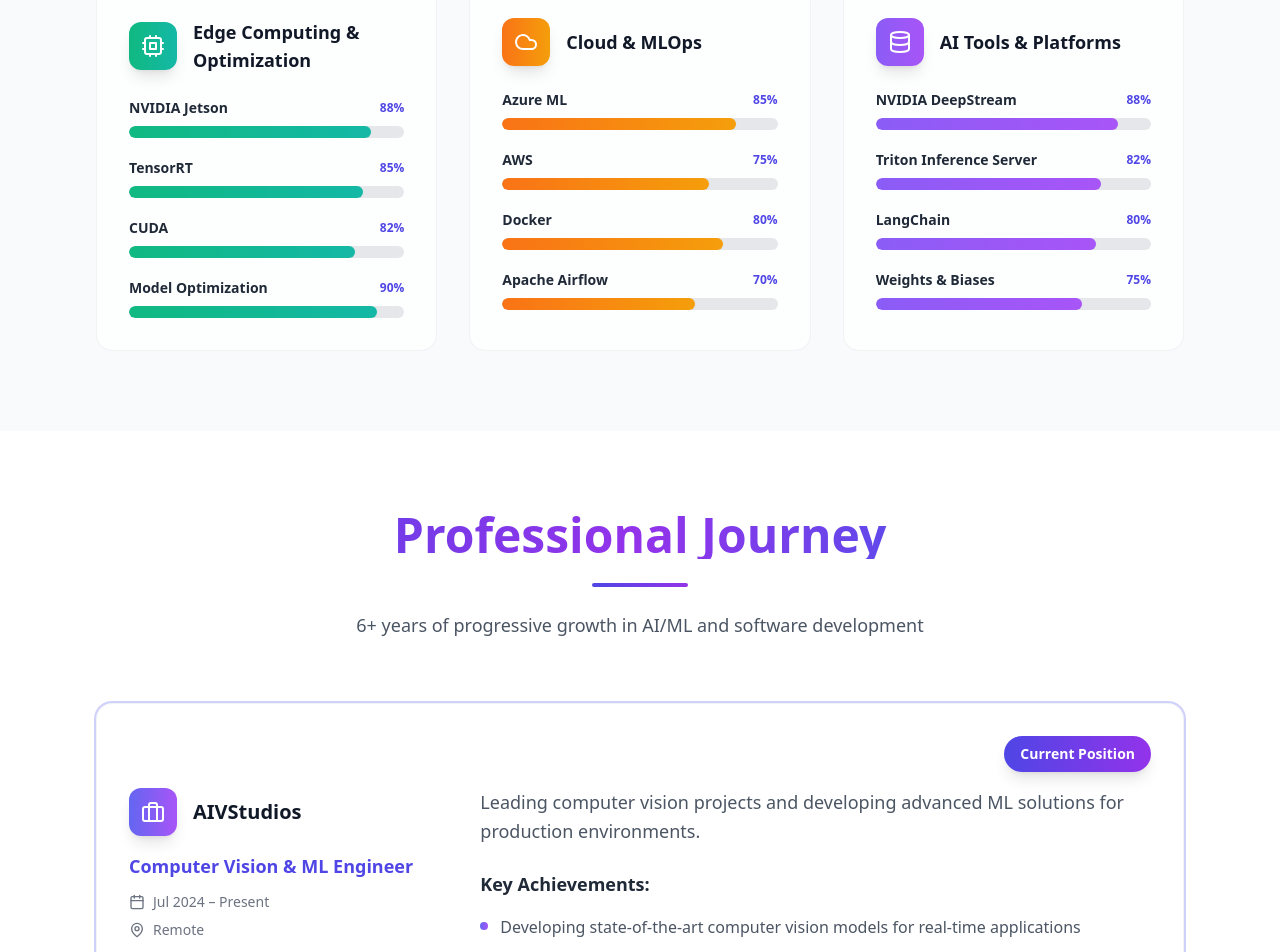
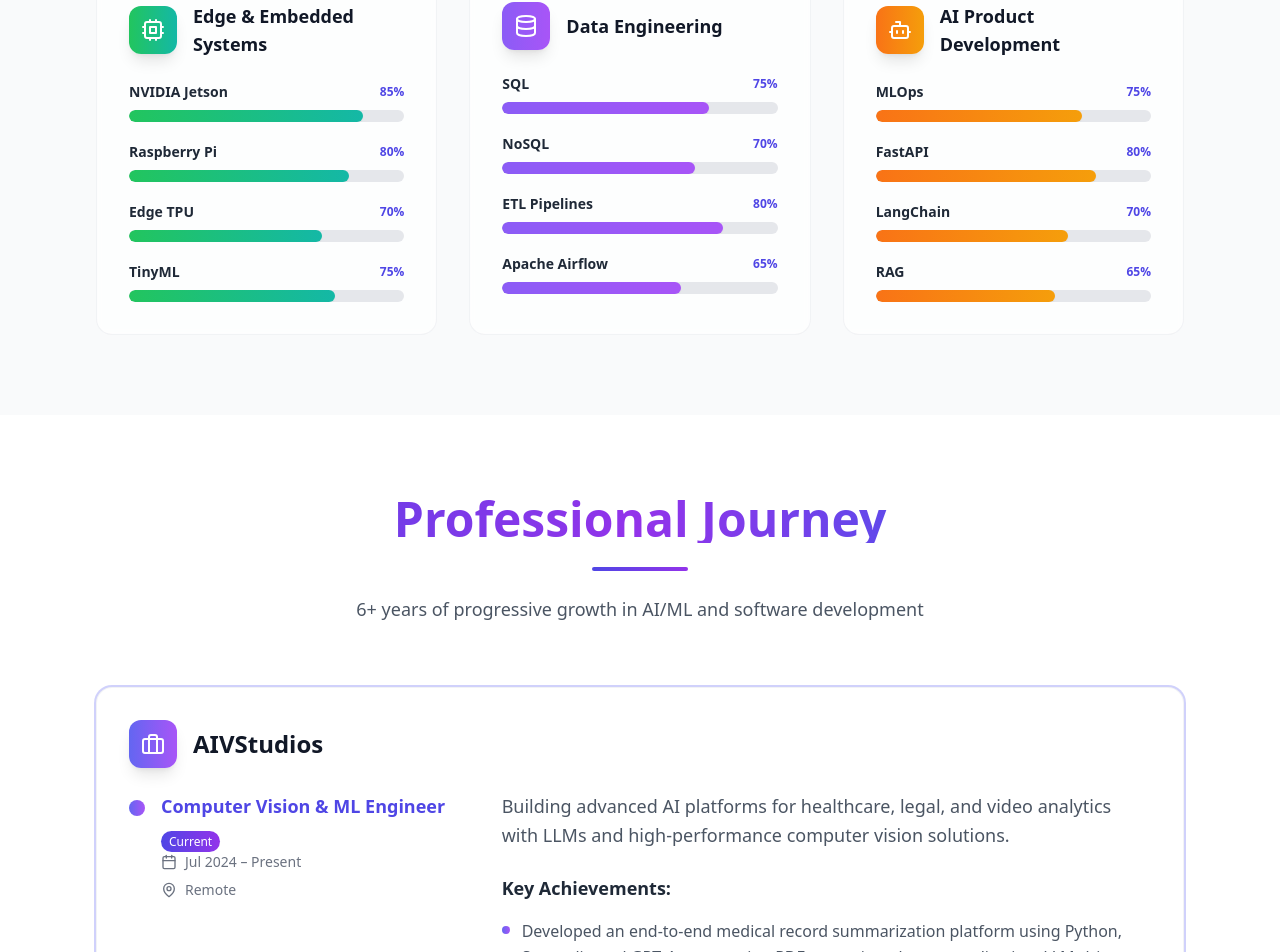
Before and after one commit to Abdulrehmanghani/portfolio, a React (Vite) app: page / in a window 1280 px wide. Shown: the part 2439-3391 px from the top of the page. Built offline with nearby package versions, Linux system fonts and the light colour scheme.

Commit message:
updated with new details

```diff
--- a/src/App.tsx
+++ b/src/App.tsx
@@ -294,13 +294,42 @@
         </div>
 
         {/* Contact Cards - Single Row, Enhanced Design */}
-        <div className="mt-20 px-16 sm:px-20 lg:px-28">
+          <div className="mt-16 px-16 sm:px-20 lg:px-28">
             <div className="grid grid-cols-2 md:grid-cols-3 lg:grid-cols-5 gap-4">
-            <ContactCard icon={<Mail />} value="abdulrehmanghani197@gmail.com" href="mailto:abdulrehmanghani197@gmail.com" compact />
-            <ContactCard icon={<Phone />} value="+92-341-7528497" href="tel:+923417528497" compact />
-            <ContactCard icon={<MapPin />} value="Islamabad, Pakistan" compact />
-            <ContactCard icon={<Linkedin />} value="linkedin.com/in/abdulrehman197" href="https://linkedin.com/in/abdulrehman197" compact />
-            <ContactCard icon={<Github />} value="github.com/Abdulrehmanghani" href="https://github.com/Abdulrehmanghani" compact />
+              <ContactCard
+                icon={<Mail />}
+                value="abdulrehmanghani197@gmail.com"
+                href="mailto:abdulrehmanghani197@gmail.com"
+                compact
+                className="hover:-translate-y-1 transition-transform duration-200"
+              />
+              <ContactCard
+                icon={<Phone />}
+                value="+92-341-7528497"
+                href="tel:+923417528497"
+                compact
+                className="hover:-translate-y-1 transition-transform duration-200"
+              />
+              <ContactCard
+                icon={<MapPin />}
+                value="Islamabad, Pakistan"
+                compact
+                className="hover:-translate-y-1 transition-transform duration-200"
+              />
+              <ContactCard
+                icon={<Linkedin />}
+                value="linkedin.com/in/abdulrehman197"
+                href="https://linkedin.com/in/abdulrehman197"
+                compact
+                className="hover:-translate-y-1 transition-transform duration-200"
+              />
+              <ContactCard
+                icon={<Github />}
+                value="github.com/Abdulrehmanghani"
+                href="https://github.com/Abdulrehmanghani"
+                compact
+                className="hover:-translate-y-1 transition-transform duration-200"
+              />
             </div>
           </div>
       </div>
@@ -308,11 +337,12 @@
   );
 }
 
-function ContactCard({ icon, value, href, compact }: {
+function ContactCard({ icon, value, href, compact, className }: {
   icon: React.ReactNode;
   value: string;
   href?: string;
   compact?: boolean;
+  className?: string;
 }) {
   const { isDark } = useContext(ThemeContext);
 
@@ -321,7 +351,7 @@
       isDark
         ? 'bg-gray-800/50 border-gray-700/50 hover:bg-gray-800 backdrop-blur-sm'
         : 'bg-white/70 border-gray-200/50 hover:bg-white backdrop-blur-sm'
-    }`}>
+    } ${className ? className : ''}`}>
       <div className="flex items-center space-x-3">
         <div className="p-2 rounded-full bg-gradient-to-r from-indigo-600 to-purple-600 text-white shadow-lg flex-shrink-0">
           {cloneElement(icon as ReactElement, { size: 16 })}
@@ -388,7 +418,7 @@
             Specialized in <span className="font-semibold text-indigo-600 dark:text-indigo-400">computer vision, generative AI, and edge computing</span>.
             Proven track record of delivering high-performance solutions for healthcare automation, legal document analysis,
             sports analytics, and remote inference on embedded systems using
-            <span className="font-semibold text-purple-600 dark:text-purple-400"> NVIDIA Jetson, CUDA, and TensorRT</span>.
+            <span className="font-semibold text-purple-600 dark:text-purple-400"> ChatGPT, Google Gemini, NVIDIA Jetson, CUDA, and TensorRT</span>.
           </p>
         </div>
 
@@ -417,10 +447,8 @@
     </section>
   );
 }
-
 function SkillsSection() {
   const { isDark } = useContext(ThemeContext);
-
   const skillCategories = [
     {
       title: "Programming & Development",
@@ -434,61 +462,70 @@
       ]
     },
     {
-      title: "Machine Learning Frameworks",
+      title: "Machine Learning & AI",
       icon: <Brain />,
       gradient: "from-indigo-500 to-purple-500",
       skills: [
         { name: "PyTorch", level: 90 },
-        { name: "TensorFlow/Keras", level: 88 },
-        { name: "Scikit-learn", level: 85 },
-        { name: "OpenCV", level: 82 }
+        { name: "TensorFlow", level: 85 },
+        { name: "Scikit-learn", level: 80 },
+        { name: "OpenCV", level: 90 }
       ]
     },
     {
-      title: "AI/ML Specializations",
-      icon: <Bot />,
+      title: "Cloud & DevOps",
+      icon: <Cloud />,
       gradient: "from-blue-500 to-cyan-500",
       skills: [
-        { name: "Computer Vision", level: 92 },
-        { name: "Deep Learning", level: 90 },
-        { name: "Generative AI", level: 85 },
-        { name: "NLP", level: 80 }
+        { name: "Azure", level: 75 },
+        { name: "AWS", level: 70 },
+        { name: "Docker", level: 80 },
+        { name: "Kubernetes", level: 65 }
       ]
     },
     {
-      title: "Edge Computing & Optimization",
+      title: "Edge & Embedded Systems",
       icon: <Cpu />,
-      gradient: "from-emerald-500 to-teal-500",
+      gradient: "from-green-500 to-teal-500",
       skills: [
-        { name: "NVIDIA Jetson", level: 88 },
-        { name: "TensorRT", level: 85 },
-        { name: "CUDA", level: 82 },
-        { name: "Model Optimization", level: 90 }
+        { name: "NVIDIA Jetson", level: 85 },
+        { name: "Raspberry Pi", level: 80 },
+        { name: "Edge TPU", level: 70 },
+        { name: "TinyML", level: 75 }
       ]
     },
     {
-      title: "Cloud & MLOps",
-      icon: <Cloud />,
-      gradient: "from-orange-500 to-amber-500",
+      title: "Data Engineering",
+      icon: <Database />,
+      gradient: "from-violet-500 to-purple-500",
       skills: [
-        { name: "Azure ML", level: 85 },
-        { name: "AWS", level: 75 },
-        { name: "Docker", level: 80 },
-        { name: "Apache Airflow", level: 70 }
+        { name: "SQL", level: 75 },
+        { name: "NoSQL", level: 70 },
+        { name: "ETL Pipelines", level: 80 },
+        { name: "Apache Airflow", level: 65 }
       ]
     },
     {
-      title: "AI Tools & Platforms",
-      icon: <Database />,
-      gradient: "from-violet-500 to-purple-500",
+      title: "AI Product Development",
+      icon: <Bot />,
+      gradient: "from-orange-500 to-amber-500",
       skills: [
-        { name: "NVIDIA DeepStream", level: 88 },
-        { name: "Triton Inference Server", level: 82 },
-        { name: "LangChain", level: 80 },
-        { name: "Weights & Biases", level: 75 }
+        { name: "MLOps", level: 75 },
+        { name: "FastAPI", level: 80 },
+        { name: "LangChain", level: 70 },
+        { name: "RAG", level: 65 }
       ]
     }
   ];
+
+  // Add this to your global CSS
+  const styles = `
+  @keyframes gradientBG {
+    0% { background-position: 0% 50%; }
+    50% { background-position: 100% 50%; }
+    100% { background-position: 0% 50%; }
+  }
+  `;
 
   return (
     <section id="skills" className={`py-20 ${isDark ? 'bg-gray-900' : 'bg-gray-50'}`}>
@@ -545,73 +582,91 @@
 function ExperienceSection() {
   const { isDark } = useContext(ThemeContext);
 
+  // Group roles by company
   const experiences = [
     {
       company: "AIVStudios",
-      role: "Computer Vision & ML Engineer",
+      gradient: "from-indigo-500 to-purple-500",
+      roles: [
+        {
+          title: "Computer Vision & ML Engineer",
           period: "Jul 2024 – Present",
           location: "Remote",
-      description: "Leading computer vision projects and developing advanced ML solutions for production environments.",
+          description:
+            "Building advanced AI platforms for healthcare, legal, and video analytics with LLMs and high-performance computer vision solutions.",
           achievements: [
-        "Developing state-of-the-art computer vision models for real-time applications",
-        "Implementing edge AI solutions using NVIDIA Jetson and TensorRT optimization",
-        "Leading cross-functional teams in AI product development"
+            "Developed an end-to-end medical record summarization platform using Python, Streamlit, and GPT-4, automating PDF extraction, data normalization, LLM-driven summarization, quality review, and secure cloud storage, improving efficiency and accuracy for healthcare and legal workflows.",
+            "Engineered an AI-powered legal document automation platform using Python, GPT-4, and Streamlit, reducing legal document review time by 99% and achieving 85% accuracy in automated decision-making for court case preparation, including predictive analysis of judicial arguments with 65% accuracy.",
+            "Boosted video analytics speed by 50% through multi-threading and deployed scalable AI services with NVIDIA DeepStream and Triton Inference Server, reducing latency from 200 ms to 100 ms using GStreamer with Python and C++."
           ],
-      gradient: "from-indigo-500 to-purple-500",
           current: true
+        }
+      ]
     },
     {
       company: "LVisionAI",
-      role: "Machine Learning Engineer",
+      gradient: "from-blue-500 to-cyan-500",
+      roles: [
+        {
+          title: "Machine Learning Engineer",
           period: "Dec 2022 – Jul 2024",
           location: "Islamabad, Pakistan",
-      description: "Developed and deployed production-grade ML models focusing on computer vision and NLP applications.",
+          description:
+            "Driving efficient AI and TinyML solutions for edge devices and cloud platforms to optimize cost, performance, and decision-making.",
           achievements: [
-        "Built and deployed YOLO/DETR models for sports analytics with 95% accuracy",
-        "Developed GPT-4 powered medical record summarization system",
-        "Implemented cloud-based forecasting using ARIMA and LSTM models on Azure",
-        "Created legal document automation pipeline using LLaMA and RAG architecture"
-      ],
-      gradient: "from-blue-500 to-cyan-500"
+            "Established TinyML pipelines on low-cost devices (Jetson Nano, Raspberry Pi, OpenMV, etc.) for real-time video analytics, reducing cost and energy consumption by over 60% compared to CPU/GPU usage.",
+            "Applied Neural Architecture Search (NAS) to optimize models for target devices, reducing memory usage by 30%, improving compute efficiency by 40%, and accelerating inference speed by 2× for top performance on resource-constrained hardware.",
+            "Built scalable AI pipelines on Azure ML and Google Cloud for an advertising agency, analyzing product trends to improve ad campaign accuracy by 25% and decision-making efficiency by 35%.",
+          ]
+        }
+      ]
     },
     {
       company: "DLision",
-      role: "Software Developer",
+      gradient: "from-emerald-500 to-teal-500",
+      roles: [
+        {
+          title: "Software Developer",
           period: "Mar 2021 – Nov 2022",
           location: "Islamabad, Pakistan",
-      description: "Built software solutions integrating AI/ML capabilities with focus on performance optimization.",
+          description:
+            "Delivering high-performance AI solutions for video analytics, workflow automation, and business forecasting.",
           achievements: [
-        "Developed TinyML solutions for resource-constrained edge devices",
-        "Implemented model optimization techniques including quantization and pruning",
-        "Created end-to-end ML pipelines from data preprocessing to deployment"
-      ],
-      gradient: "from-emerald-500 to-teal-500"
+            "Trained and evaluated object detection models using NVIDIA DALI, DeepStream SDK, and CUDA Toolkit, reducing training time by 30% and improving inference speed by 40%, while automating 100% of task scheduling with Apache Airflow for streamlined deployment.",
+            "Implemented real-time video surveillance with Triton Inference Server and DeepStream, offloading inference to the server and reducing client-side cost by 50%.",
+            "Developed demand forecasting models (ARIMA, LSTM, Prophet) for a retail business using historical sales data, improving inventory planning accuracy by 35%."
+          ]
         },
         {
-      company: "DLision",
-      role: "Trainee Developer",
+          title: "Trainee Developer",
           period: "Jan 2020 – Feb 2021",
           location: "Islamabad, Pakistan",
-      description: "Started as a trainee, learning development practices and contributing to various AI/ML projects.",
+          description:
+            "Specializing in optimizing deep learning models and deploying efficient computer vision solutions on resource-constrained platforms.",
           achievements: [
-        "Completed comprehensive training in machine learning fundamentals",
-        "Contributed to computer vision projects using OpenCV and TensorFlow",
-        "Developed proficiency in Python, C++, and deep learning frameworks"
+            "Optimized deep learning models with OpenVINO and TensorFlow Lite, increasing inference speed by 40% on edge and low-power devices.",
+            "Contributed to dataset preparation using Labelme and Roboflow, trained PyTorch models for image classification and object detection (YOLO, DETR, MobileNet), and optimized deployment models for real-world applications.",
           ],
-      gradient: "from-orange-500 to-amber-500"
+          extraSpacing: true // add spacing for trainee role
+        }
+      ]
     },
     {
       company: "Interloop Ltd.",
-      role: "Auditor",
+      gradient: "from-pink-500 to-rose-500",
+      roles: [
+        {
+          title: "Auditor",
           period: "Jul 2019 – Dec 2019",
           location: "Faisalabad, Pakistan",
-      description: "Conducted auditing processes and quality assurance in manufacturing operations.",
+          description:
+            "Building data-driven solutions and web applications to enhance operational efficiency and user engagement",
           achievements: [
-        "Performed quality audits ensuring compliance with international standards",
-        "Analyzed manufacturing data to identify process improvement opportunities",
-        "Developed analytical skills that later proved valuable in data science roles"
-      ],
-      gradient: "from-pink-500 to-rose-500"
+            "Analyzed data from industrial machines, improving operational efficiency by 15%.",
+            "Developed a web visitor tracking tool using HTML5, CSS, JavaScript, and PHP, increasing user engagement by 25%.",
+          ]
+        }
+      ]
     }
   ];
 
@@ -634,51 +689,63 @@
               key={index}
               className={`group p-8 rounded-2xl transition-all duration-500 hover:shadow-2xl hover:scale-102 ${
                 isDark ? 'bg-gray-800/50 border border-gray-700/50' : 'bg-white border border-gray-200/50'
-              } ${exp.current ? 'ring-2 ring-indigo-500/30' : ''}`}
+              } ${exp.roles.some(r => r.current) ? 'ring-2 ring-indigo-500/30' : ''}`}
             >
-              {exp.current && (
-                <div className="flex justify-end mb-4">
-                  <span className="px-4 py-2 bg-gradient-to-r from-indigo-600 to-purple-600 text-white text-sm font-semibold rounded-full shadow-lg">
-                    Current Position
-                  </span>
+              {/* Company header */}
+              <div className="flex items-center mb-6">
+                <div className={`p-3 rounded-xl bg-gradient-to-r ${exp.gradient} text-white mr-4 shadow-lg`}>
+                  <Briefcase size={24} />
                 </div>
+                <h3 className="text-2xl font-bold text-gray-900 dark:text-white">{exp.company}</h3>
+              </div>
+
+              {/* Roles with timeline */}
+              <div className="space-y-12 relative">
+                {exp.roles.map((role, rIndex) => (
+                  <div
+                    key={rIndex}
+                    className={`grid grid-cols-1 lg:grid-cols-3 gap-8 pl-8 relative ${role.extraSpacing ? 'mt-6' : ''}`}
+                  >
+                    {/* Timeline dot */}
+                    <span className={`absolute left-0 top-2 w-4 h-4 rounded-full bg-gradient-to-r ${exp.gradient}`}></span>
+                    {/* Timeline line (except last role) */}
+                    {rIndex !== exp.roles.length - 1 && (
+                      <span className="absolute left-[7px] top-6 w-0.5 h-full bg-gray-300 dark:bg-gray-600"></span>
                     )}
 
-              <div className="grid grid-cols-1 lg:grid-cols-3 gap-8">
+                    {/* Left column */}
                     <div className="lg:col-span-1">
-                  <div className="flex items-center mb-4">
-                    <div className={`p-3 rounded-xl bg-gradient-to-r ${exp.gradient} text-white mr-4 shadow-lg group-hover:scale-110 transition-transform duration-300`}>
-                      <Briefcase size={24} />
-                    </div>
-                    <div>
-                      <h3 className="text-xl font-bold text-gray-900 dark:text-white">{exp.company}</h3>
-                    </div>
-                  </div>
-                  <p className="text-lg font-semibold text-indigo-600 dark:text-indigo-400 mb-3">{exp.role}</p>
+                      <p className="text-lg font-semibold text-indigo-600 dark:text-indigo-400 mb-2">{role.title}</p>
+                      {role.current && (
+                        <span className="px-2 py-0.5 text-xs bg-gradient-to-r from-indigo-600 to-purple-600 text-white rounded-full">
+                          Current
+                        </span>
+                      )}
                       <div className="flex items-center text-gray-500 dark:text-gray-400 mb-2">
                         <Calendar size={16} className="mr-2" />
-                    <span className="text-sm font-medium">{exp.period}</span>
+                        <span className="text-sm font-medium">{role.period}</span>
                       </div>
                       <div className="flex items-center text-gray-500 dark:text-gray-400">
                         <MapPin size={16} className="mr-2" />
-                    <span className="text-sm font-medium">{exp.location}</span>
+                        <span className="text-sm font-medium">{role.location}</span>
                       </div>
                     </div>
 
+                    {/* Right column */}
                     <div className="lg:col-span-2">
-                  <p className="text-gray-600 dark:text-gray-300 mb-6 text-lg leading-relaxed">{exp.description}</p>
-                  <div>
+                      <p className="text-gray-600 dark:text-gray-300 mb-6 text-lg leading-relaxed">{role.description}</p>
                       <h4 className="font-bold mb-4 text-gray-800 dark:text-gray-200 text-lg">Key Achievements:</h4>
                       <ul className="space-y-3">
-                      {exp.achievements.map((achievement, achIndex) => (
+                        {role.achievements.map((achievement, achIndex) => (
                           <li key={achIndex} className="flex items-start space-x-3 group/item">
-                          <div className={`w-2 h-2 bg-gradient-to-r ${exp.gradient} rounded-full mt-2 flex-shrink-0 group-hover/item:scale-150 transition-transform duration-300`}></div>
+                            <div className={`w-2 h-2 bg-gradient-to-r ${exp.gradient} rounded-full mt-2 flex-shrink-0`}></div>
                             <span className="text-gray-600 dark:text-gray-300 leading-relaxed">{achievement}</span>
                           </li>
                         ))}
                       </ul>
                     </div>
                   </div>
+                ))}
               </div>
             </div>
           ))}
@@ -687,6 +754,7 @@
     </section>
   );
 }
+
 
 function ProjectsSection() {
   const { isDark } = useContext(ThemeContext);
@@ -699,7 +767,7 @@
       icon: <Cpu />,
       category: "Edge AI",
       gradient: "from-emerald-500 to-teal-500",
-      gif: "public/project-media/Accelerate-the-inference-at-edge.gif", // replace with actual GIF
+      gif: "/project-media/Accelerate-the-inference-at-edge.gif", // replace with actual GIF
       repoUrl: "https://github.com/Abdulrehmanghani/Accelerate-the-inference-at-edge/tree/main"
     },
     {
@@ -729,7 +797,7 @@
       icon: <Camera />,
       category: "Edge AI",
       gradient: "from-green-500 to-teal-500",
-      gif: "public/project-media/ReIdentification_retail.gif", // replace with an actual GIF path relevant to the project
+      gif: "/project-media/ReIdentification_retail.gif", // replace with an actual GIF path relevant to the project
       repoUrl: "https://github.com/dlision/Re-Identification-with-RaspberryPi-and-Neural-Comput-Stick-2"
     },
     {
```
Lines whose indentation alone changed are shown as unchanged.
